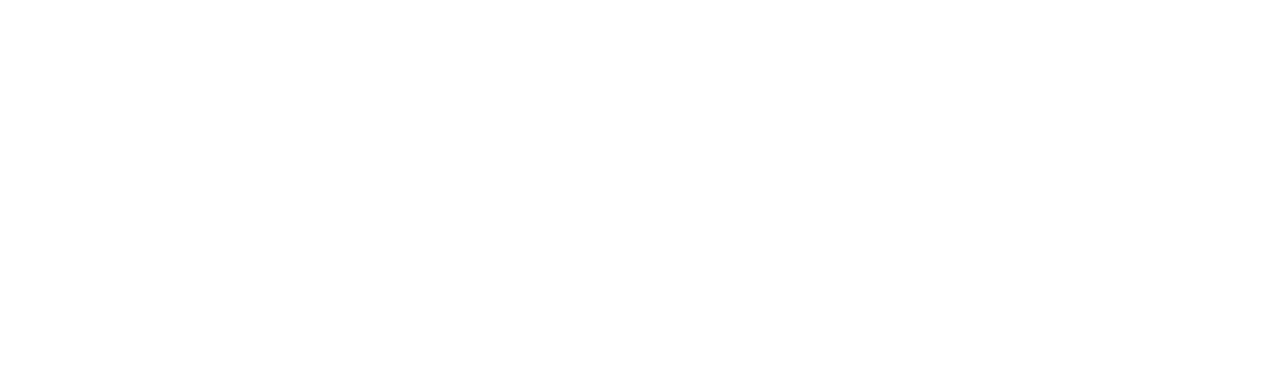
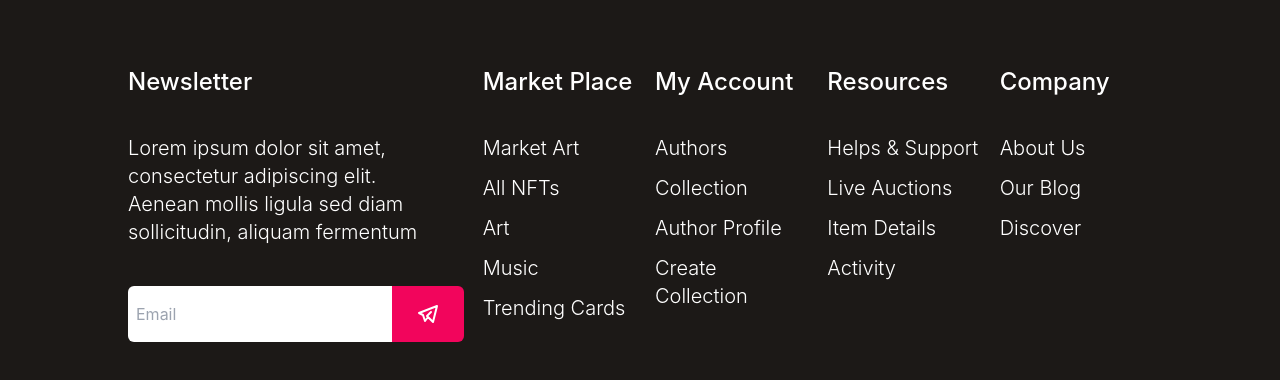
Before and after one commit to mmesomasaint/crypto-templates, a Next.js app: page /templates/cryptex in a window 1280 px wide. Shown: the part 7160-7540 px from the top of the page. Before the commit the page ends 7102 px from the top, so only its background shows below. Built offline with nearby package versions, Linux system fonts and the light colour scheme.

Commit message:
Feat: Design Footer body

```diff
--- a/pages/templates/cryptex/index.js
+++ b/pages/templates/cryptex/index.js
@@ -6,8 +6,10 @@ import {
   BsFillPersonFill,
   BsFillHeartFill,
   BsCheck,
+  BsTelegram,
 } from 'react-icons/bs'
 import { MdOutlineArrowForwardIos, MdOutlineArrowBackIos } from 'react-icons/md'
+import { TbBrandTelegram } from 'react-icons/tb'
 
 export default function Home() {
   return (
@@ -1429,6 +1431,117 @@ export default function Home() {
           {/* End of Latest Post section */}
         </div>
       </main>
+      {/* End of Main */}
+      <footer>
+        <div className='max-w-[90rem] mx-auto'>
+          <section>
+            <div className='bg-stone-900'>
+              <div className='w-[80%] mx-auto py-32'>
+                <div className='grid grid-cols-3 place-items-stretch gap-10'>
+                  <div className=''>
+                    <h3 className='text-2xl font-medium leading-none text-white mb-10'>
+                      Newsletter
+                    </h3>
+                    <p className='text-xl font-light text-white mb-10'>
+                      Lorem ipsum dolor sit amet, consectetur adipiscing elit.
+                      Aenean mollis ligula sed diam sollicitudin, aliquam
+                      fermentum
+                    </p>
+                    <div className='flex justify-start items-stretch gap-0'>
+                      <input
+                        type='email'
+                        placeholder='Email'
+                        className='bg-white rounded-l-md py-3 px-2 text-zinc-900 flex-grow'
+                      />
+                      <button className='bg-primary py-4 px-6 rounded-r-md'>
+                        <TbBrandTelegram className='text-white text-2xl' />
+                      </button>
+                    </div>
+                  </div>
+                  <div className='col-span-2'>
+                    <div className='grid grid-cols-4 gap-5 place-items-stretch'>
+                      <div className=''>
+                        <h3 className='text-2xl font-medium leading-none text-white mb-10'>
+                          Market Place
+                        </h3>
+                        <div className='flex flex-col gap-3 items-start justify-start'>
+                          <p className='text-xl font-light text-white'>
+                            Market Art
+                          </p>
+                          <p className='text-xl font-light text-white'>
+                            All NFTs
+                          </p>
+                          <p className='text-xl font-light text-white'>Art</p>
+                          <p className='text-xl font-light text-white'>Music</p>
+                          <p className='text-xl font-light text-white'>
+                            Trending Cards
+                          </p>
+                        </div>
+                      </div>
+                      <div className=''>
+                        <h3 className='text-2xl font-medium leading-none text-white mb-10'>
+                          My Account
+                        </h3>
+                        <div className='flex flex-col gap-3 items-start justify-start'>
+                          <p className='text-xl font-light text-white'>
+                            Authors
+                          </p>
+                          <p className='text-xl font-light text-white'>
+                            Collection
+                          </p>
+                          <p className='text-xl font-light text-white'>
+                            Author Profile
+                          </p>
+                          <p className='text-xl font-light text-white'>
+                            Create Collection
+                          </p>
+                        </div>
+                      </div>
+                      <div className=''>
+                        <h3 className='text-2xl font-medium leading-none text-white mb-10'>
+                          Resources
+                        </h3>
+                        <div className='flex flex-col gap-3 items-start justify-start'>
+                          <p className='text-xl font-light text-white'>
+                            Helps & Support
+                          </p>
+                          <p className='text-xl font-light text-white'>
+                            Live Auctions
+                          </p>
+                          <p className='text-xl font-light text-white'>
+                            Item Details
+                          </p>
+                          <p className='text-xl font-light text-white'>
+                            Activity
+                          </p>
+                        </div>
+                      </div>
+                      <div className=''>
+                        <h3 className='text-2xl font-medium leading-none text-white mb-10'>
+                          Company
+                        </h3>
+                        <div className='flex flex-col gap-3 items-start justify-start'>
+                          <p className='text-xl font-light text-white'>
+                            About Us
+                          </p>
+                          <p className='text-xl font-light text-white'>
+                            Our Blog
+                          </p>
+                          <p className='text-xl font-light text-white'>
+                            Discover
+                          </p>
+                        </div>
+                      </div>
+                    </div>
+                  </div>
+                </div>
+              </div>
+            </div>
+          </section>
+          {/* End of Footer Body Section */}
+        </div>
+      </footer>
+      {/* End of Footer */}
     </div>
   )
 }
```
